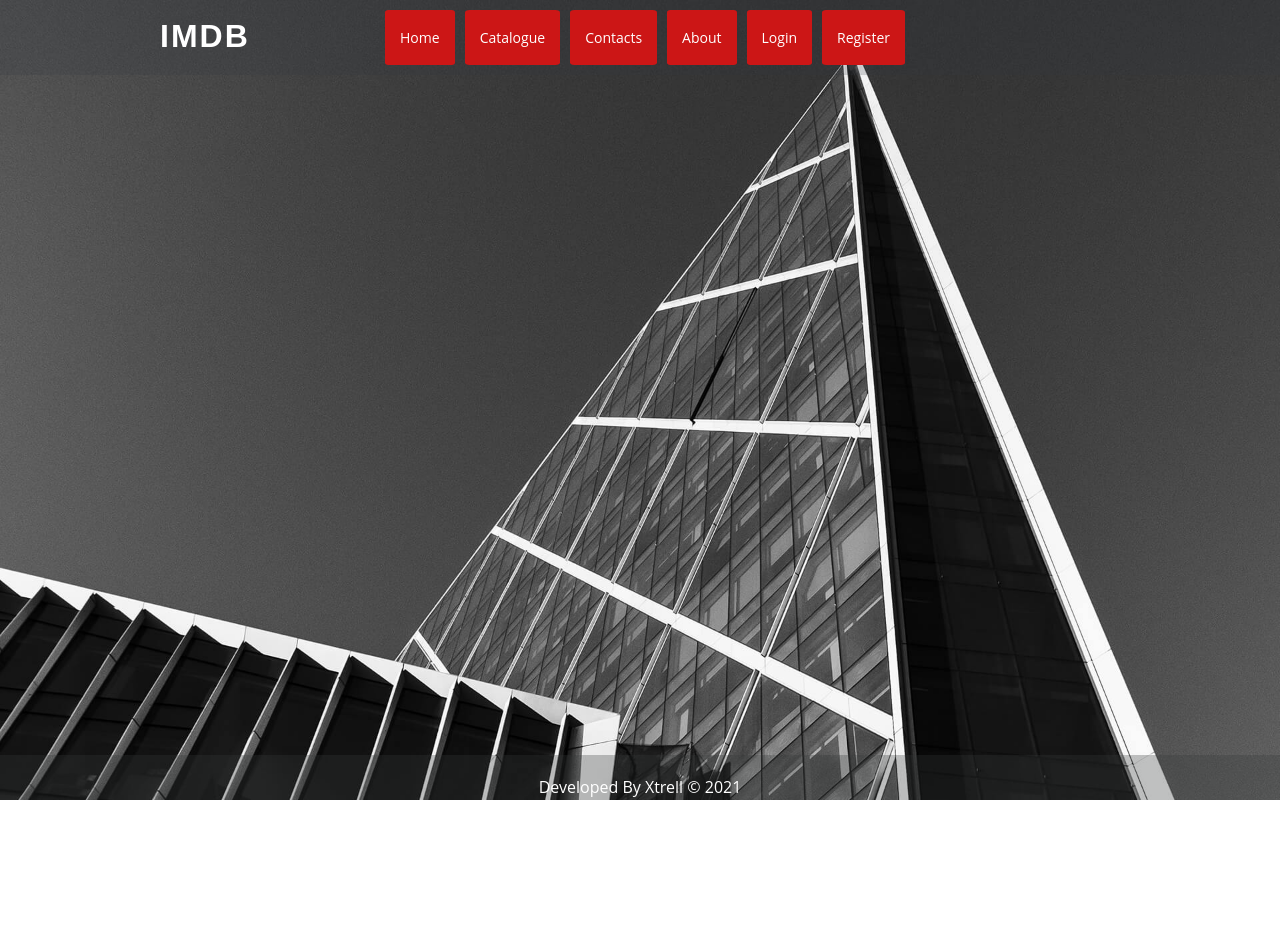
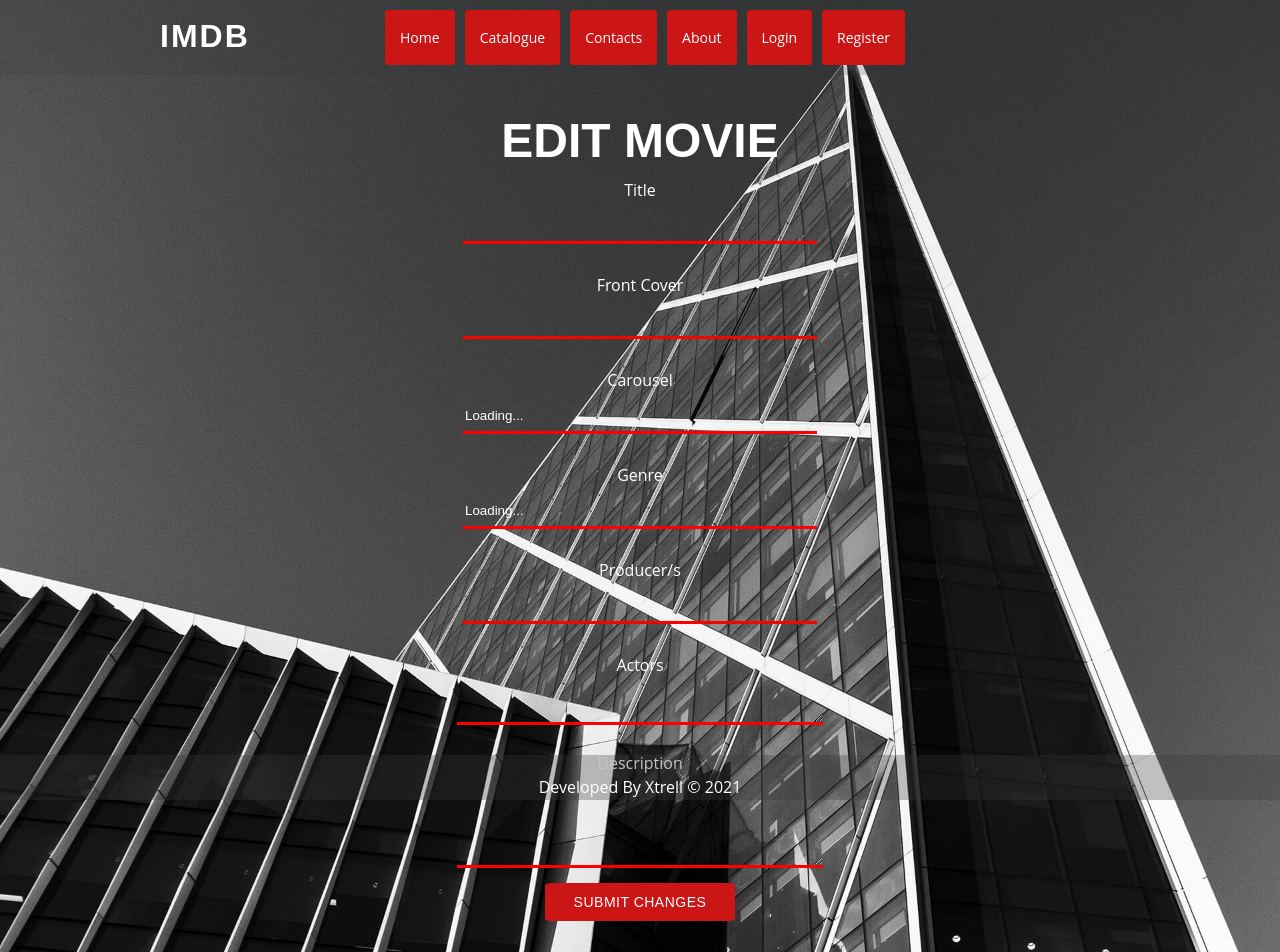
Before and after one commit to Xtreller/Front-End, a React (Create React App) app in the folder Final Project/imdb/: page /editMovie/1 in a window 1280 px wide. Shown: the top 952 px of the page. Before the commit the page ends 800 px from the top, so only its background shows below. Built offline with nearby package versions, Linux system fonts and the light colour scheme; no server answers.

Commit message:
AddEditMovieComponent

```diff
--- a/Final Project/imdb/public/index.html
+++ b/Final Project/imdb/public/index.html
@@ -2,7 +2,7 @@
 <html lang="en">
   <head>
     <meta charset="utf-8" />
-    <link rel="icon" href="%PUBLIC_URL%/favicon.ico" />
+    <link rel="icon" href="%PUBLIC_URL%/favicon2.png" />
     <meta name="viewport" content="width=device-width, initial-scale=1" />
     <meta name="theme-color" content="#000000" />
     <meta
@@ -24,7 +24,7 @@
       work correctly both with client-side routing and a non-root public URL.
       Learn how to configure a non-root public URL by running `npm run build`.
     -->
-    <title>React App</title>
+    <title>My-IMDB</title>
   </head>
   <body>
     <noscript>You need to enable JavaScript to run this app.</noscript>
--- a/Final Project/imdb/src/App.js
+++ b/Final Project/imdb/src/App.js
@@ -8,6 +8,7 @@ import AdminPage from './components/User/AdminPage';
 import Welcome from './components/Common/Welcome';
 import Catalogue from './components/Movies/Catalogue';
 import AddMovies from './components/Movies/AddMovies';
+import EditMovie from './components/Movies/EditMovie';
 import Details from './components/Movies/Details';
 import Nav from './components/Common/Nav';
 import ProtectedRoute from './components/Common/ProtectedRoute';
@@ -35,6 +36,7 @@ class App extends Component {
           <Route path='/register' component={Register} />
           <Route path='/login' render={() => <Login history={this.props.history} auth={this.auth} />} />
           <Route path='/Details/:movieid' component={Details} />
+          <Route path='/editMovie/:movieid' component={EditMovie} />
           <ProtectedRoute path='/addMovie' component={AddMovies} />
           <ProtectedRoute path='/movies' component={Catalogue} isAuth={localStorage.getItem('token')} />
           <ProtectedRoute path='/users' component={AdminPage} isAuth={localStorage.getItem('token')} />
--- a/Final Project/imdb/src/components/Movies/Carousel.jsx
+++ b/Final Project/imdb/src/components/Movies/Carousel.jsx
@@ -13,10 +13,10 @@ export default class Slider extends Component {
 
     changeImage(id) {
         const maxcnt = this.props.images.length
-        if (this.props.imageidx + id > maxcnt) {
+        if (this.state.imageidx + id > maxcnt) {
             this.setState(({ imageidx: this.props.images.length - 3 }))
         }
-        if (this.props.imageidx - id <= 0) {
+        if (this.state.imageidx - id <= 0) {
             this.setState(({ imageidx: 0 }))
         }
         else {
--- a/Final Project/imdb/src/components/Movies/Catalogue.jsx
+++ b/Final Project/imdb/src/components/Movies/Catalogue.jsx
@@ -22,7 +22,7 @@ class Catalogue extends Component {
         console.log(this.state)
         return (
             <div >
-                <span className="btn-secondary"><Link to="/addMovie">Add Movie</Link></span>
+                {localStorage.getItem('userRole') === 'admin' ? <span className="btn-secondary"><Link to="/addMovie">Add Movie</Link></span>:''}
                 <div className="catalogue">
                     {this.state.movies.map((movie,i)=><Movie key={i} index={i} movie={movie} />)}
                 </div>
--- a/Final Project/imdb/src/components/Movies/Details.jsx
+++ b/Final Project/imdb/src/components/Movies/Details.jsx
@@ -1,4 +1,5 @@
 import React, { Component } from "react";
+import { Link } from "react-router-dom";
 import Comments from './Comments';
 import Carousel from './Carousel';
 
@@ -28,6 +29,7 @@ class Details extends Component {
         }
         return (
             <div>
+                {localStorage.getItem('userRole') === 'admin' ? <span className="btn-secondary"><Link to={{ pathname: `/editMovie/${this.props.match.params.movieid}` }}>Edit Movie</Link></span>:''}
 
                 <div className="details-container">
                     <div className="carousel">
--- /dev/null
+++ b/Final Project/imdb/src/components/Movies/EditMovie.jsx
@@ -0,0 +1,108 @@
+import React, { Component } from 'react';
+import { withRouter } from 'react-router-dom'
+
+class EditMovie extends Component {
+    constructor(props) {
+        super(props)
+        this.state = {
+            updated: false,
+            movie: {}
+        }
+        this.handleChange = this.handleChange.bind(this);
+        this.handleSubmit = this.handleSubmit.bind(this);
+    }
+    getMovie() {
+        const movieid = this.props.match.params.movieid;
+        fetch('http://localhost:5000/catalogue/movies/' + movieid)
+            .then(data => data.json())
+            .then(res => this.setState({ movie: res.movie }))
+            .catch(err => console.log(err))
+    }
+    componentDidMount = () => this.getMovie()
+    handleChange(e) {
+        const arrayFields = ["carouselImages", "actors", "genre"]
+        const field = e.target.dataset.name || e.target.name;
+        const value = e.target.value;
+        const newMovie = {};
+        newMovie[field] = value;
+        if (arrayFields.includes(field)) {
+            newMovie[field] = value.split(', ');
+        }
+        this.setState({
+            movie: Object.assign(this.state.movie, newMovie)
+        })
+    }
+    handleSubmit(e) {
+        e.preventDefault();
+        const movieid = this.props.match.params.movieid;
+
+        if (this.state.updated) {
+
+            fetch('http://localhost:5000/catalogue/edit/' + movieid, {
+                method: 'POST',
+                headers: {
+                    'Content-Type': 'application/json',
+                },
+                body: JSON.stringify(this.state.movie),
+            })
+                .then(res => res.json())
+                .then(
+                    this.props.history.push('/Details/' + movieid)
+
+                )
+                .catch(err => console.log(err))
+        }
+    }
+    componentDidUpdate(_, prevState) {
+        if (prevState.movie !== this.state.movie) {
+            this.setState({ updated: true })
+        }
+    }
+
+    render() {
+        console.log(this.state.movie.description)
+
+        return (
+            <form >
+                <h1>Edit Movie</h1>
+                <div className="form-group" >
+                    <label htmlFor="title">Title</label><br />
+                    <input data-name="title" onChange={this.handleChange} type="text" className="form-control" id="title" aria-describedby="titlelHelp" value={this.state.movie.title} />
+                </div>
+                <br />
+                <div className="form-group" >
+                    <label htmlFor="imageFrontCover">Front Cover</label><br />
+                    <input data-name="image" onChange={this.handleChange} type="text" className="form-control" id="imageFrontCover" value={this.state.movie.image} />
+                </div>
+                <br />
+                <div className="form-group" >
+                    <label htmlFor="carouselImages">Carousel</label><br />
+                    <input data-name="carouselImages" onChange={this.handleChange} type="text" className="form-control" id="imageCarousel" value={this.state.movie.carouselImages ? this.state.movie.carouselImages.join(', ') : 'Loading...'} />
+                </div>
+                <br />
+                <div className="form-group" >
+                    <label htmlFor="genre">Genre</label><br />
+                    <input data-name="genre" onChange={this.handleChange} type="text" className="form-control" id="imageCarousel" value={this.state.movie.genre ? this.state.movie.genre.join(', ') : "Loading..."} />
+                </div>
+                <br />
+                <div className="form-group" >
+                    <label htmlFor="producer">Producer/s</label><br />
+                    <input data-name="producers" onChange={this.handleChange} type="text" className="form-control" id="producers" defaultValue={this.state.movie.producers} />
+                </div>
+                <br />
+                <div className="form-group" >
+                    <label htmlFor="actors">Actors</label><br />
+                    <textarea data-name="actors" onChange={this.handleChange} type="text" className="form-control" id="actors" defaultValue={this.state.movie.actors} ></textarea>
+                </div>
+                <br />
+                <div className="form-group" >
+                    <label htmlFor="description">Description</label><br />
+                    <textarea data-name="description" onChange={this.handleChange} type="text" className="form-control" id="description" defaultValue={this.state.movie.description} ></textarea>
+                </div>
+                <button onClick={this.handleSubmit} type="button" className="btn-submit">Submit Changes</button>
+
+            </form>
+        )
+    }
+}
+export default withRouter(EditMovie)
--- a/Final Project/imdb/src/style/Carousel.css
+++ b/Final Project/imdb/src/style/Carousel.css
@@ -2,7 +2,7 @@
     display: flex;
     position: absolute;
     width: 100%;
-    height: 30%;
+    height: 325px;
 }
 
 .image-container {
--- a/Final Project/imdb/src/style/MovieDetails.css
+++ b/Final Project/imdb/src/style/MovieDetails.css
@@ -21,10 +21,9 @@
 #front-cover {
     float: left;
     display: flex;
-    align-self: flex-start;
     width: 300px;
     position: absolute;
-    top: 320px;
+    top: 27%;
     height: 400px;
 }
 
--- a/Final Project/imdb/src/style/forms.css
+++ b/Final Project/imdb/src/style/forms.css
@@ -16,7 +16,7 @@ form label {
 input {
     margin: 0.5rem;
     resize: horizontal;
-    width: 200px;
+    width: 350px;
     height: 30px;
     background-color: rgba(255, 255, 255, 0);
     color: #fff;
@@ -26,34 +26,46 @@ input {
 
 label {
     margin-bottom: 3rem;
+    padding: 3rem;
 }
 
 input:focus {
-    background-color: rgba(255, 255, 255, 0.4);
+    background-color: rgba(0, 0, 0, 0.5);
     border-bottom: 4px solid red;
 }
 
 textarea {
     min-width: 200px;
     min-height: 30px;
-    width: 200px;
+    width: 350px;
     height: 30px;
     max-width: 200px;
     max-height: 50px;
     background-color: rgba(255, 255, 255, 0);
     color: #fff;
     border: 0;
-    border-bottom: 2px solid red;
-    border-radius: 0.4rem 0.4rem;
+    border-bottom: 3px solid red;
+    padding: 0.5rem;
 }
 
 textarea:focus {
-    background-color: rgba(255, 255, 255, 0.4);
+    background-color: rgba(0, 0, 0, 0.5);
+
 }
 
 #description {
     max-height: 500px;
     max-width: 500px;
-    min-width: 200px;
-    min-height: 30px;
+    width: 350px;
+    height: auto;
+    min-height: 75px;
+    text-align: center;
 }
+
+#actors {
+    max-height: 500px;
+    max-width: 500px;
+    width: 350px;
+    height: 25px;
+    text-align: center;
+}
```
Also changed, not shown: Final Project/imdb/public/favicon2.png (added), 1 other file (tests, documents, lock files or other folders).
